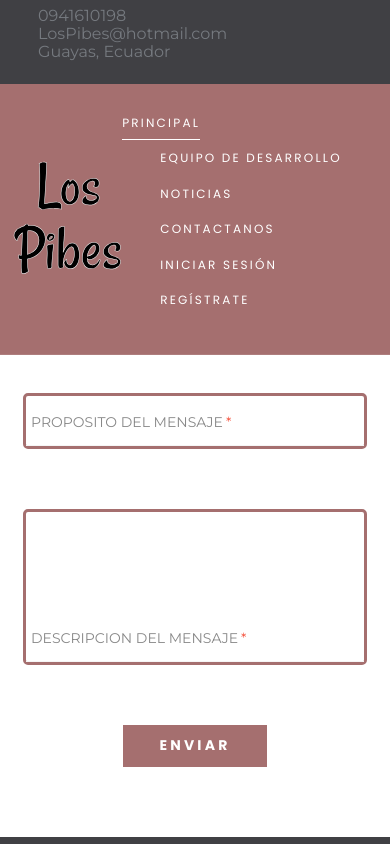
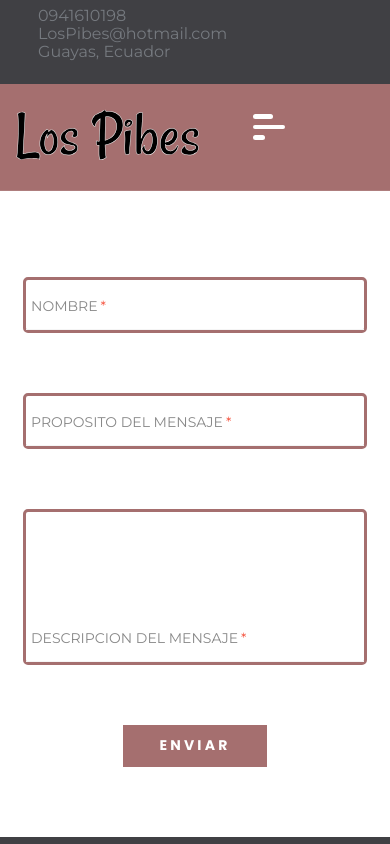
Before and after one commit to frajordo/DAWM-LosPibes-Par2, an Angular app in the folder LosPibardos/: page /contacts in a window 390 px wide. Shown: the top 844 px of the page. Built offline with nearby package versions, Linux system fonts and the light colour scheme; no server answers; grey boxes are pictures that could not be loaded; a web font is replaced by a local one.

Commit message:
boton del navbar, funciona a la fuerza

```diff
--- a/LosPibardos/angular.json
+++ b/LosPibardos/angular.json
@@ -37,7 +37,9 @@
               "src/assets/js/script.js",
               "src/assets/js/core.min.js",
               "src/assets/js/require.js",
-              "src/assets/js/inventaryScript.js"
+              "src/assets/js/inventaryScript.js",
+              "src/assets/js/navbarScripts.js"
+
             ]
           },
           "configurations": {
--- a/LosPibardos/src/app/navbarlp/navbarlp.component.css
+++ b/LosPibardos/src/app/navbarlp/navbarlp.component.css
@@ -0,0 +1,170 @@
+    /*    VARIABLES     */
+
+/* <<<<<<<<<<<<<<<< boton hamburguesa  <<<<<<<<<<<<<<*/
+
+.hamburger-menu {
+    display: flex;
+    flex-direction: column;
+    justify-content: space-between;
+    height: 2rem;
+    width: 2rem;
+    cursor: pointer;
+    position: absolute;
+    top: -80px;
+    left: 56vw;
+  }
+
+  .hamburger-menu .bar {
+    height: 5px;
+    background: #fff;
+    border-radius: 5px;
+    margin: 3px 0px;
+    transform-origin: left;
+    transition: all 0.5s;
+  }
+  .top{
+    transform: rotate(45deg);
+    width: 1.85rem;
+  }
+  .middle{
+    opacity: 0;
+  }
+
+  .bottom{
+    transform: rotate(-45deg);
+    width: 1.85rem;
+  }
+
+  input#toggle:checked ~div.hamburger-menu .top {
+    transform: rotate(0);
+    width: 1.25rem;
+  }
+
+
+  input#toggle:checked ~div.hamburger-menu .middle {
+    opacity: 1;
+  }
+
+
+  input#toggle:checked ~div.hamburger-menu .bottom {
+    transform: rotate(0);
+    width: 0.75rem;
+  }
+/* <<<<<<<<<<<<<<<<<<< menu desplegable <<<<<<<<<<<<<<<<<<<<<< */
+
+#menuDesplegable{
+margin: 0;
+display: inline-block;
+position: relative;
+width: 50vw;
+min-width: 320px;
+height: 200px;
+z-index: 1400;
+}
+
+
+input#toggle {
+position: relative;
+top: -80px;
+left: 31vw;
+width: 20%;
+z-index: 1;
+opacity: 0;
+cursor: pointer;
+height: 40px;
+}
+
+input#toggle:checked ~ul {
+height: 0%;
+}
+
+#menuDesplegable ul {
+position: relative;
+top: -40px;
+padding-left: 0;
+padding-top: 0;
+margin-top: 0;
+list-style: none;
+overflow: hidden;
+text-align: right;
+margin-bottom: 22px;
+text-align: center;
+transition: all .4s ease-out;
+height: 100%;
+
+}
+#menuDesplegable ul li {
+border-radius: 2px;
+position: relative;
+display: inline-block;
+margin-left: 35px;
+line-height: 1.5;
+width: 100%;
+margin: 0;
+margin-bottom: 5px;
+background: tomato;
+transition: green 3s;
+box-shadow: 2px 2px 10px -2px rgba(0,0,0,.35);
+}
+
+#menuDesplegable ul li:hover {
+background: mediumorchid;
+transition: green .45s;
+}
+
+#menuDesplegable ul a {
+display: block;
+color: ivory;
+text-transform: lowercase;
+font-size: 18px;
+font-weight: 200;
+text-decoration: none;
+transition: color .3s;
+}
+
+
+
+@media (max-width: 1024px){
+
+    #botonesNavBar{
+        display: none;
+    }
+
+    input#toggle {
+      position: relative;
+      left: 32vw;
+      opacity: 0;
+    }
+
+}
+
+@media (min-width: 1025px){
+  .hamburger-menu {
+    display: none;
+  }
+
+  input#toggle {
+    display: none;
+  }
+
+}
+
+@media (max-width: 520px){
+
+  input#toggle {
+    position: relative;
+    left: 25vw;
+    opacity: 0;
+  }
+
+}
+
+@media (max-width: 418px){
+
+  input#toggle {
+    position: relative;
+    left: 18vw;
+    opacity: 0;
+  }
+
+}
--- a/LosPibardos/src/app/navbarlp/navbarlp.component.html
+++ b/LosPibardos/src/app/navbarlp/navbarlp.component.html
@@ -35,15 +35,13 @@
         <div class="rd-navbar-main">
           <!--RD Navbar Panel-->
           <div class="rd-navbar-panel">
-            <!--RD Navbar Toggle-->
-            <button class="rd-navbar-toggle toggle-original" data-rd-navbar-toggle=".rd-navbar-nav-wrap"><span></span></button>
             <!--RD Navbar Brand-->
             <div class="rd-navbar-brand">
               <!--Brand-->
               <a class="brand mt-0" href="index.html" style="font-family: rancho; font-size: 4em; color: black; -webkit-text-stroke: 0.5px white; line-height: 1;">Los Pibes</a>
             </div>
           </div>
-          <div class="rd-navbar-main-element">
+          <div class="rd-navbar-main-element" id="botonesNavBar">
             <div class="rd-navbar-nav-wrap toggle-original-elements">
               <ul class="rd-navbar-nav">
                 <li class="rd-nav-item active"><a routerLink="" class="rd-nav-link">Principal</a>
@@ -61,7 +59,29 @@
               </ul>
             </div>
           </div>
+
         </div>
       </div>
     </nav>
+    <nav id="menuDesplegable">
+      <!--RD Navbar Toggle-->
+      <input id="toggle" type="checkbox" checked>
+      <div id= "animatedButton" class="hamburger-menu" onclick="desplegarMenuLateral()">
+        <div class="bar top" ></div>
+        <div class="bar middle"></div>
+        <div class="bar bottom" ></div>
+      </div>
+
+      <ul id="MenuFlotante">
+        <li><a routerLink="" class="rd-nav-link">Principal</a>
+        <li><a routerLink="" class="rd-nav-link">Equipo de desarrollo</a>
+        <li><a routerLink="noticias" class="rd-nav-link">Noticias</a>
+        <li><a routerLink="contacts" class="rd-nav-link">Contactanos</a>
+        <li><a routerLink="inicioSesion" class="rd-nav-link">Iniciar sesión</a>
+        <li><a routerLink="registrar" class="rd-nav-link">Regístrate</a>
+      </ul>
+    </nav>
   </div>
+
+
+  <script src="assets/js/navbarScripts.js"></script>
--- /dev/null
+++ b/LosPibardos/src/assets/js/navbarScripts.js
@@ -0,0 +1,6 @@
+console.log("funciona!!!!!");
+function desplegarMenuLateral(){
+    console.log("funciona!!!!!");
+}
+
+desplegarMenuLateral();
--- a/LosPibardos/src/index.html
+++ b/LosPibardos/src/index.html
@@ -12,5 +12,6 @@
 </head>
 <body>
   <app-root></app-root>
+
 </body>
 </html>
```
